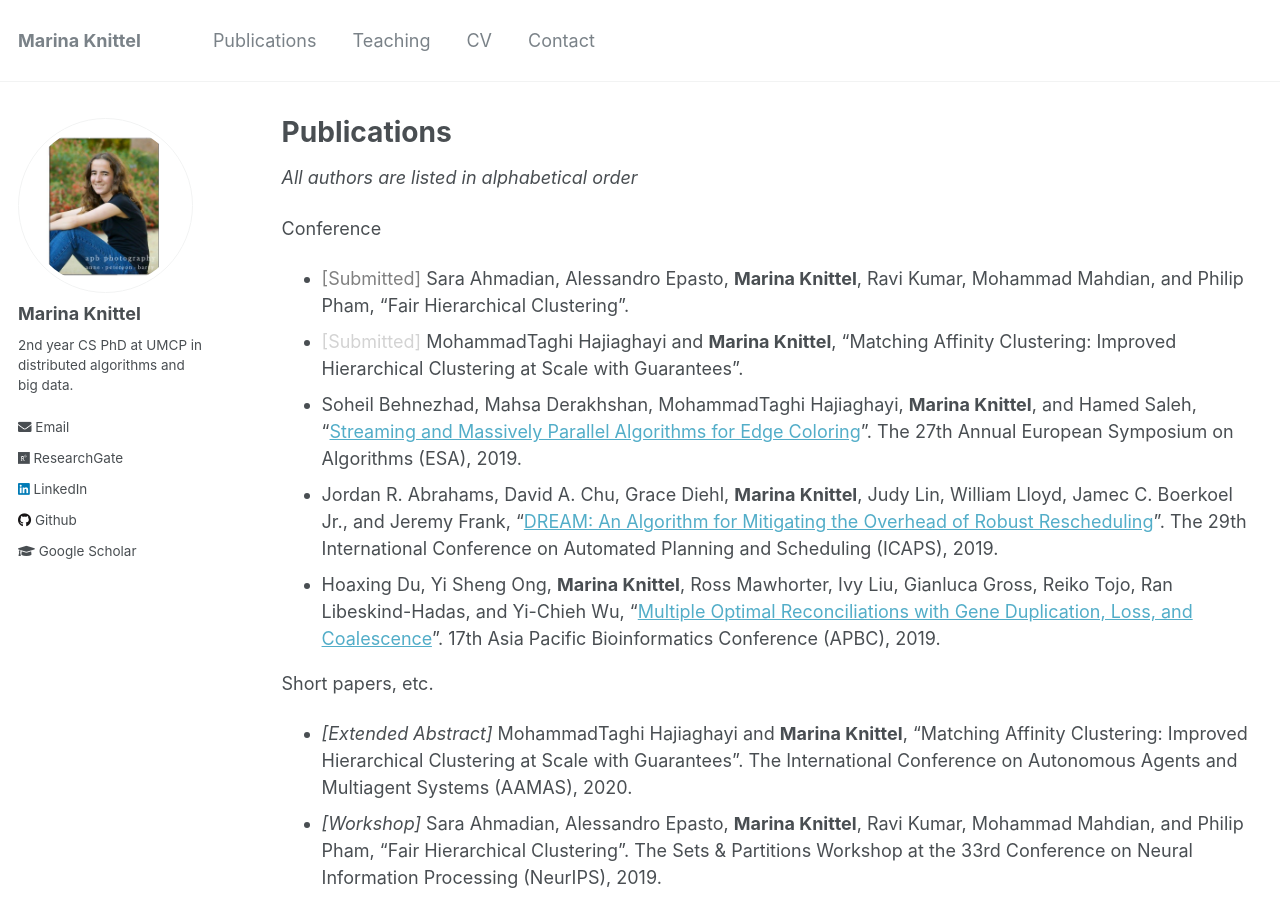
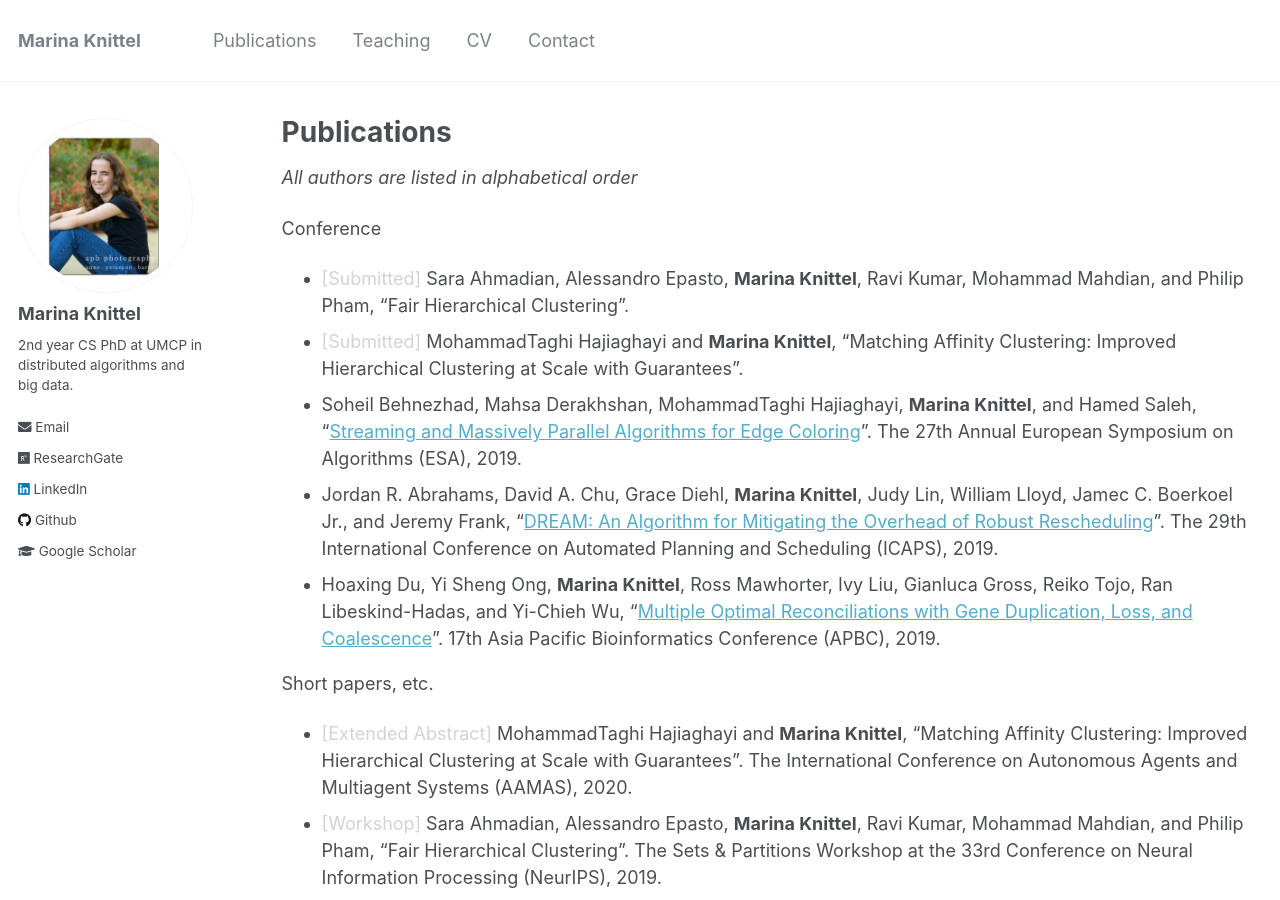
Before and after one commit to mknittel/mknittel.github.io, a Jekyll site: the page built from _pages/publications.md, in a window 1280 px wide and 900 px high. Built offline with Jekyll 4.4.1, drawn with Linux system fonts in a browser that asks for light colours.

Commit message:
Applying light grey

```diff
--- a/_pages/publications.md
+++ b/_pages/publications.md
@@ -7,17 +7,17 @@
 *All authors are listed in alphabetical order*
 
 Conference
-* <span style="color:grey">[Submitted]</span> Sara Ahmadian, Alessandro Epasto, **Marina Knittel**, Ravi Kumar, Mohammad Mahdian, and Philip Pham, "Fair Hierarchical Clustering".
+* <span style="color:lightgrey">[Submitted]</span> Sara Ahmadian, Alessandro Epasto, **Marina Knittel**, Ravi Kumar, Mohammad Mahdian, and Philip Pham, "Fair Hierarchical Clustering".
 * <span style="color:lightgrey">[Submitted]</span> MohammadTaghi Hajiaghayi and **Marina Knittel**, "Matching Affinity Clustering: Improved Hierarchical Clustering at Scale with Guarantees".
 * Soheil Behnezhad, Mahsa Derakhshan, MohammadTaghi Hajiaghayi, **Marina Knittel**, and Hamed Saleh, "[Streaming and Massively Parallel Algorithms for Edge Coloring](https://mknittel.github.io/publications/Behnezhad-et-al-ESA-2019)". The 27th Annual European Symposium on Algorithms (ESA), 2019.
 * Jordan R. Abrahams, David A. Chu, Grace Diehl, **Marina Knittel**, Judy Lin, William Lloyd, Jamec C. Boerkoel Jr., and Jeremy Frank, "[DREAM: An Algorithm for Mitigating the Overhead of Robust Rescheduling](https://mknittel.github.io/publications/Abrahams-et-al-ICAPS-2019)". The 29th International Conference on Automated Planning and Scheduling (ICAPS), 2019.
 * Hoaxing  Du,  Yi  Sheng  Ong,  **Marina  Knittel**,  Ross  Mawhorter,  Ivy  Liu,  Gianluca  Gross,  Reiko Tojo, Ran Libeskind-Hadas, and Yi-Chieh Wu, "[Multiple Optimal Reconciliations with Gene Duplication,  Loss,  and  Coalescence](https://mknittel.github.io/publications/Du-et-al-APBC-2019)". 17th Asia Pacific Bioinformatics Conference (APBC), 2019.
 
 Short papers, etc.
-* *[Extended Abstract]* MohammadTaghi Hajiaghayi and **Marina Knittel**, "Matching Affinity Clustering: Improved Hierarchical Clustering at Scale with Guarantees". The International Conference on Autonomous Agents and Multiagent Systems (AAMAS), 2020.
-* *[Workshop]* Sara Ahmadian, Alessandro Epasto, **Marina Knittel**, Ravi Kumar, Mohammad Mahdian, and Philip Pham, "Fair Hierarchical Clustering". The Sets & Partitions Workshop at the 33rd Conference on Neural Information Processing (NeurIPS), 2019.
-* *[Brief Announcement]* Soheil Behnezhad, Mahsa Derakhshan, MohammadTaghi Hajiaghayi, **Marina Knittel**, and Hamed Saleh, "Streaming and Massively Parallel Algorithms for Edge Coloring". The 33rd International Symposium on Distributed Computing (DISC), 2019.
-* *[Workshop]* David A. Chu, Grace Diehl, **Marina Knittel**, Liam Lloyd, James C. Boerkoel Jr., and Jeremy Frank, "[Trade-offs Between Communication, Rescheduling, and Success Rate in Uncertain Multi-Agent Schedules](https://mknittel.github.io/publications/Chu-et-al-INTEX-2018)".  The Integrated Planning, Acting and Execution Workshop (IntEx) at The 28th International Conference on Automated Planning and Scheduling (ICAPS), 32-40, 2018.
+* <span style="color:lightgrey">[Extended Abstract]</span> MohammadTaghi Hajiaghayi and **Marina Knittel**, "Matching Affinity Clustering: Improved Hierarchical Clustering at Scale with Guarantees". The International Conference on Autonomous Agents and Multiagent Systems (AAMAS), 2020.
+* <span style="color:lightgrey">[Workshop]</span> Sara Ahmadian, Alessandro Epasto, **Marina Knittel**, Ravi Kumar, Mohammad Mahdian, and Philip Pham, "Fair Hierarchical Clustering". The Sets & Partitions Workshop at the 33rd Conference on Neural Information Processing (NeurIPS), 2019.
+* <span style="color:lightgrey">[Brief Announcement]</span> Soheil Behnezhad, Mahsa Derakhshan, MohammadTaghi Hajiaghayi, **Marina Knittel**, and Hamed Saleh, "Streaming and Massively Parallel Algorithms for Edge Coloring". The 33rd International Symposium on Distributed Computing (DISC), 2019.
+* <span style="color:lightgrey">[Workshop]</span> David A. Chu, Grace Diehl, **Marina Knittel**, Liam Lloyd, James C. Boerkoel Jr., and Jeremy Frank, "[Trade-offs Between Communication, Rescheduling, and Success Rate in Uncertain Multi-Agent Schedules](https://mknittel.github.io/publications/Chu-et-al-INTEX-2018)".  The Integrated Planning, Acting and Execution Workshop (IntEx) at The 28th International Conference on Automated Planning and Scheduling (ICAPS), 32-40, 2018.
 
 Non-published Reports
 * Marina Knittel, Yusuf Alnawakhtha, Nick Franzese, and Alexander Levine, "[Bounds and Approximations for Maximum Leaf Spanning Tree](https://mknittel.github.io/publications/Max-Leaf-Spanning-Tree)".
```
